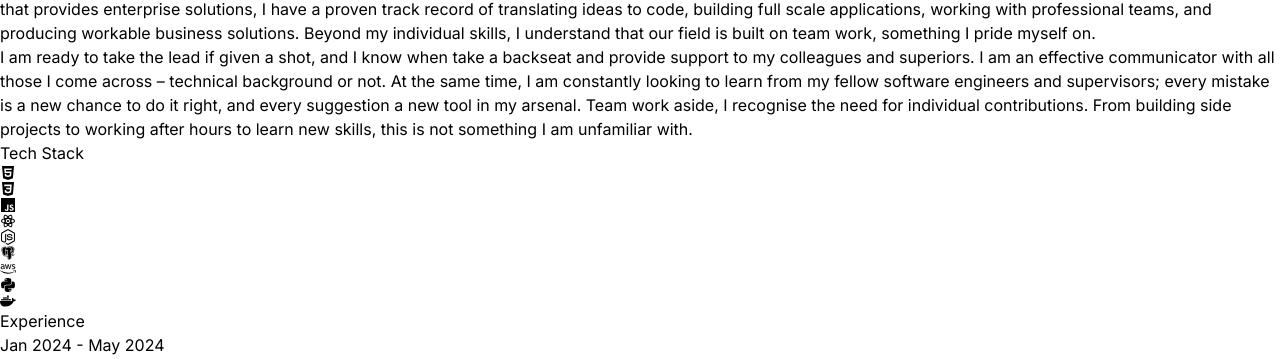
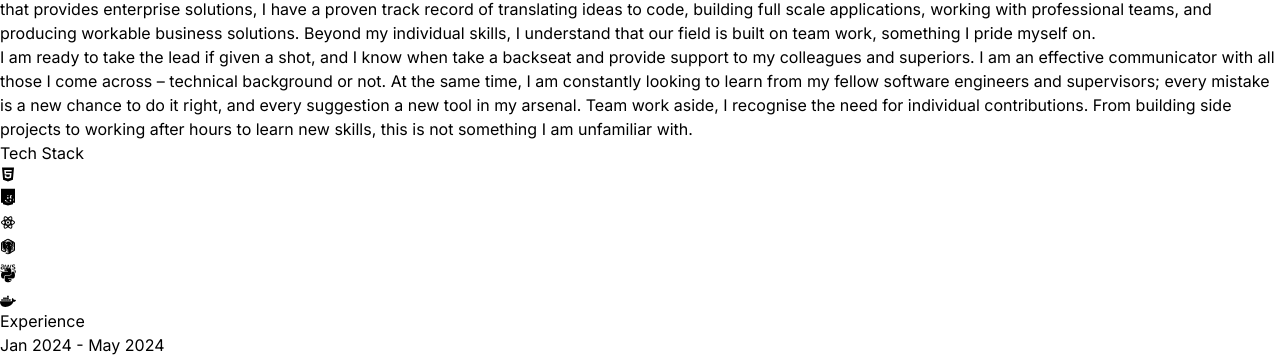
Before and after one commit to varunanand07/personal-portfolio-website, a React (Vite) app: page / in a window 1280 px wide. Shown: the part 1478-1837 px from the top of the page. Built offline with nearby package versions, Linux system fonts and the light colour scheme.

Commit message:
Applied Framer Motion animation to the Tech Stack section

```diff
--- a/src/components/Technologies.jsx
+++ b/src/components/Technologies.jsx
@@ -8,46 +8,113 @@ import { BiLogoPostgresql } from "react-icons/bi";
 import { FaHtml5 } from "react-icons/fa";
 import { IoLogoCss3 } from "react-icons/io";
 import { FaDocker } from "react-icons/fa";
+import { motion } from "framer-motion";
 
-
-
-
+const iconVariants = (duration) => ({
+  initial: { y: -10 },
+  animate: {
+    y: [10, -10],
+    transition: {
+      duration: duration,
+      ease: "linear",
+      repeat: Infinity,
+      repeatType: "reverse",
+    },
+  },
+});
 
 const Technologies = () => {
   return (
-  <div className="border-b border-neutral-800 pb-24">
-    <h2 className="my-20 text-center text-4xl">Tech Stack</h2>
-    <div className="flex flex-wrap items-center justify-center gap-4">
-        <div className="rounded-2xl border-4 border-neutral-800 p-4">
-            <FaHtml5 className="text-7xl text-orange-400" />
-        </div>
-        <div className="rounded-2xl border-4 border-neutral-800 p-4">
-            <IoLogoCss3 className="text-7xl text-blue-500" />
-        </div>
-        <div className="rounded-2xl border-4 border-neutral-800 p-4">
-            <IoLogoJavascript className="text-7xl text-yellow-300" />
-        </div>
-        <div className="rounded-2xl border-4 border-neutral-800 p-4">
-            <RiReactjsLine className="text-7xl text-cyan-400" />
-        </div>
-        <div className="rounded-2xl border-4 border-neutral-800 p-4">
-            <FaNodeJs className="text-7xl text-green-500" />
-        </div>
-        <div className="rounded-2xl border-4 border-neutral-800 p-4">
-            <BiLogoPostgresql className="text-7xl text-sky-700" />
-        </div>
-        <div className="rounded-2xl border-4 border-neutral-800 p-4">
-            <FaAws className="text-7xl text-white-700" />
-        </div>
-        <div className="rounded-2xl border-4 border-neutral-800 p-4">
-            <FaPython className="text-7xl text-yellow-300" />
-        </div>
-        <div className="rounded-2xl border-4 border-neutral-800 p-4">
-            <FaDocker className="text-7xl text-blue-700" />
-        </div>
+    <div className="border-b border-neutral-800 pb-24">
+      <motion.h2
+        whileInView={{ opacity: 1, y: 0 }}
+        initial={{ opacity: 0, y: -100 }}
+        transition={{ duration: 1.5 }}
+        className="my-20 text-center text-4xl"
+      >
+        Tech Stack
+      </motion.h2>
+      <motion.div
+        whileInView={{ opacity: 1, x: 0 }}
+        initial={{ opacity: 0, x: -100 }}
+        transition={{ duration: 1.5 }}
+        className="flex flex-wrap items-center justify-center gap-4"
+      >
+        <motion.div
+          variants={iconVariants(2.5)}
+          initial="initial"
+          animate="animate"
+          className="rounded-2xl border-4 border-neutral-800 p-4"
+        >
+          <FaHtml5 className="text-7xl text-orange-400" />
+        </motion.div>
+        <motion.div
+          variants={iconVariants(3)}
+          initial="initial"
+          animate="animate"
+          className="rounded-2xl border-4 border-neutral-800 p-4"
+        >
+          <IoLogoCss3 className="text-7xl text-blue-500" />
+        </motion.div>
+        <motion.div
+          variants={iconVariants(2)}
+          initial="initial"
+          animate="animate"
+          className="rounded-2xl border-4 border-neutral-800 p-4"
+        >
+          <IoLogoJavascript className="text-7xl text-yellow-300" />
+        </motion.div>
+        <motion.div
+          variants={iconVariants(2.5)}
+          initial="initial"
+          animate="animate"
+          className="rounded-2xl border-4 border-neutral-800 p-4"
+        >
+          <RiReactjsLine className="text-7xl text-cyan-400" />
+        </motion.div>
+        <motion.div
+          variants={iconVariants(3)}
+          initial="initial"
+          animate="animate"
+          className="rounded-2xl border-4 border-neutral-800 p-4"
+        >
+          <FaNodeJs className="text-7xl text-green-500" />
+        </motion.div>
+        <motion.div
+          variants={iconVariants(5)}
+          initial="initial"
+          animate="animate"
+          className="rounded-2xl border-4 border-neutral-800 p-4"
+        >
+          <BiLogoPostgresql className="text-7xl text-sky-700" />
+        </motion.div>
+        <motion.div
+          variants={iconVariants(4)}
+          initial="initial"
+          animate="animate"
+          className="rounded-2xl border-4 border-neutral-800 p-4"
+        >
+          <FaAws className="text-7xl text-white-700" />
+        </motion.div>
+        <motion.div
+          variants={iconVariants(6)}
+          initial="initial"
+          animate="animate"
+          className="rounded-2xl border-4 border-neutral-800 p-4"
+        >
+          <FaPython className="text-7xl text-yellow-300" />
+        </motion.div>
+        <motion.div
+          variants={iconVariants(4)}
+          initial="initial"
+          animate="animate"
+          className="rounded-2xl border-4 border-neutral-800 p-4"
+        >
+          <FaDocker className="text-7xl text-blue-700" />
+        </motion.div>
+      </motion.div>
     </div>
-  </div>
-  )
-}
+  );
+};
 
-export default Technologies
+export default Technologies;
```
